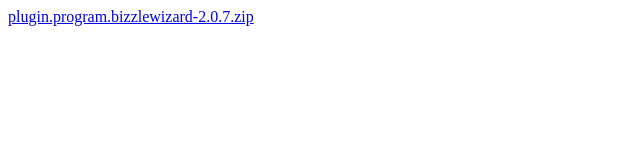
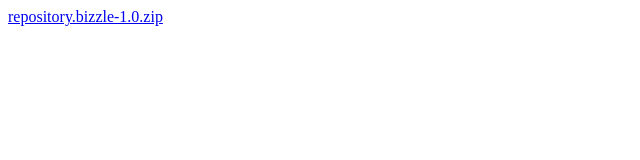
Before and after one commit to bizzlebuild/bizzlebuild.github.io, a plain HTML site: page index.html in a window 1280 px wide. Shown: the whole page, without its empty margins (0-640 px from the left). Drawn offline with Linux system fonts and the light colour scheme.

Commit message:
Update index.html

```diff
--- a/index.html
+++ b/index.html
@@ -1,2 +1,2 @@
 <!DOCTYPE html>
-<a href="plugin.program.bizzlewizard-2.0.7.zip">plugin.program.bizzlewizard-2.0.7.zip</a>
+<a href="repository.bizzle-1.0.zip">repository.bizzle-1.0.zip</a>
```
